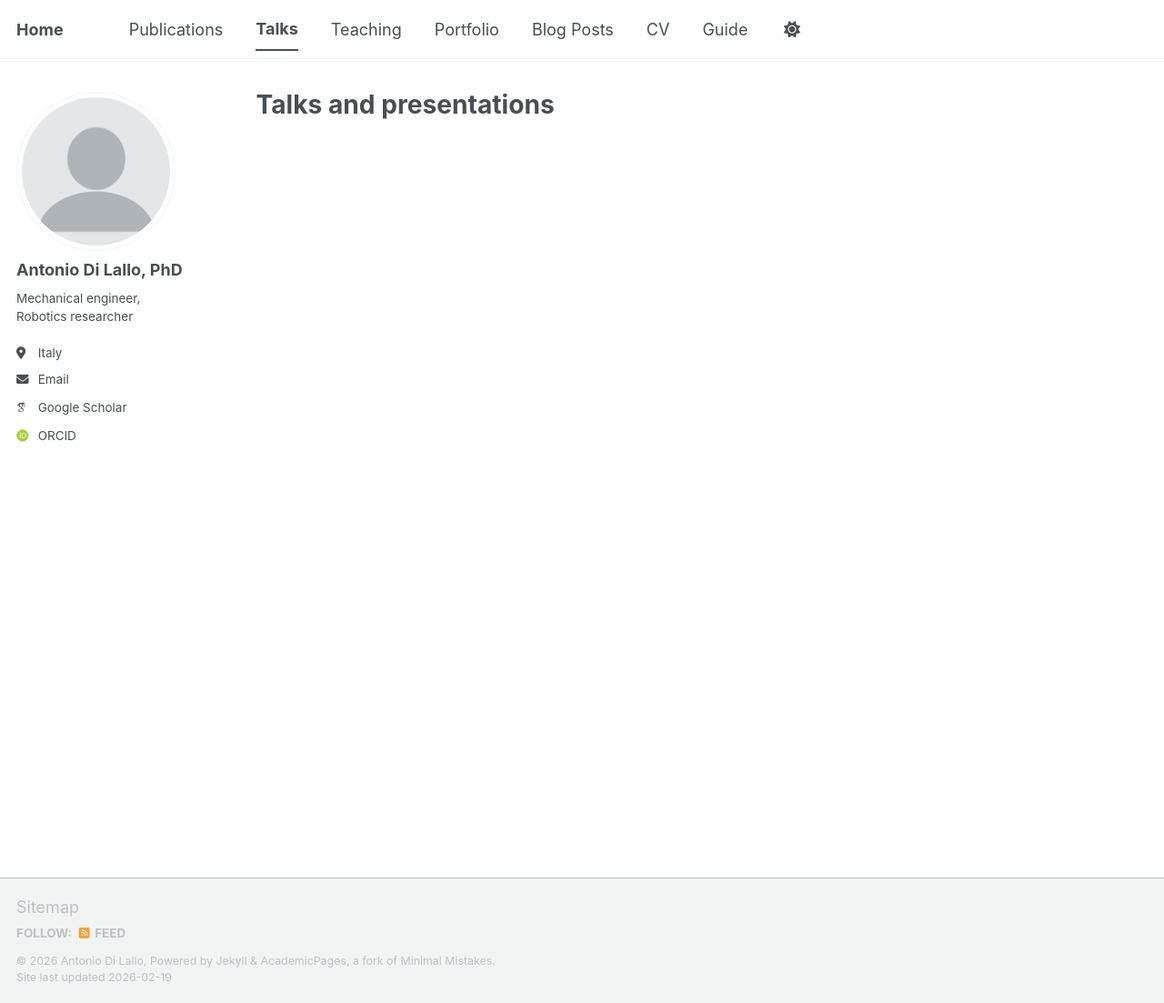
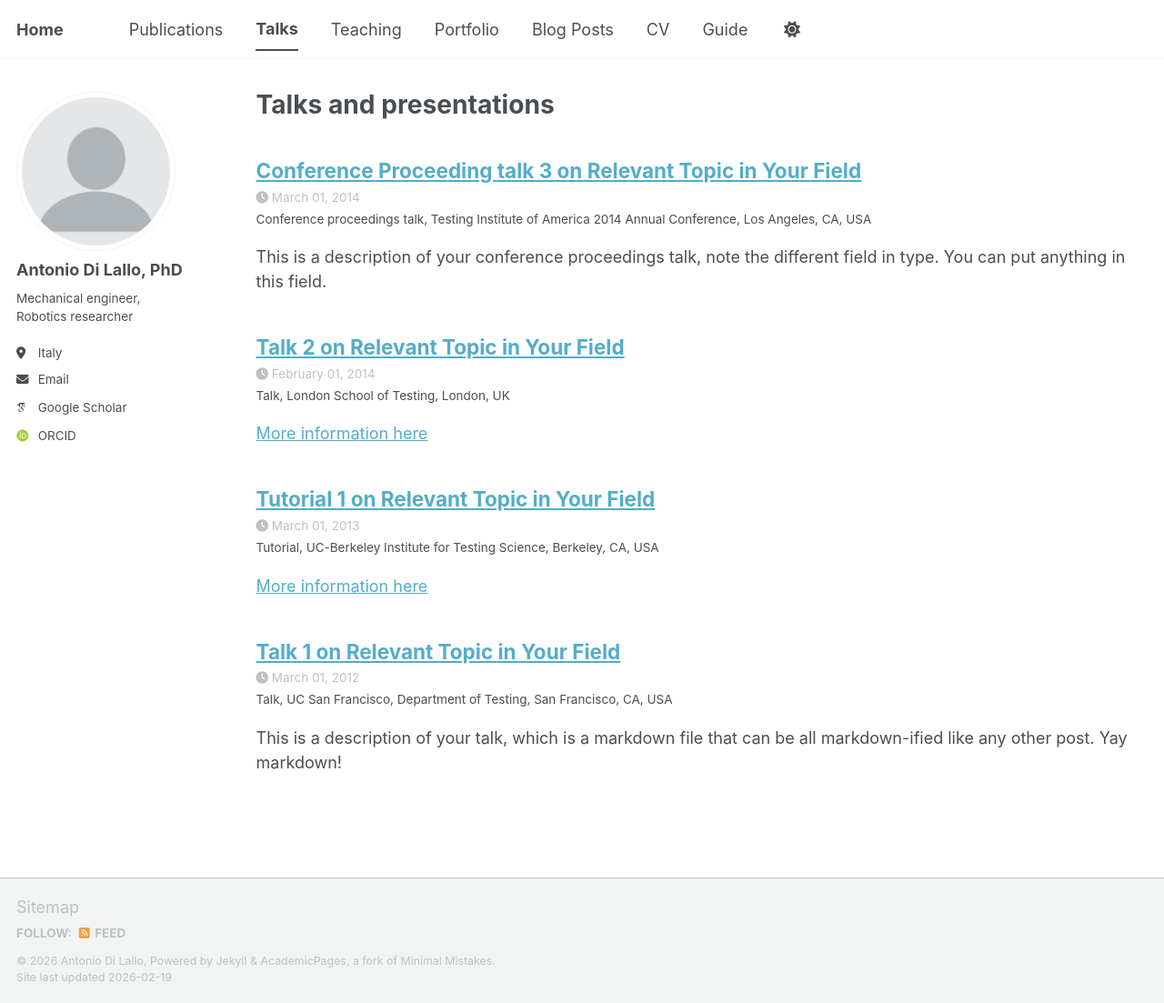
Before and after one commit to AnDiLa/andila.github.io, a Jekyll site: the page built from _pages/talks.html, in a window 1280 px wide and 1103 px high. Shown: the whole window at 91% size. Built offline with Jekyll 4.4.1, drawn with Linux system fonts in a browser that asks for light colours; some web fonts are replaced; a script bundle is joined from its source files by our own code; library files that are not in the unit come from our copies; some of the changed lines change nothing that is shown.

Commit message:
Enable teaching and talks collections in config

```diff
--- a/_config.yml
+++ b/_config.yml
@@ -221,18 +221,18 @@ kramdown:
 
 # These settings control the types of collections used by the template
 collections:
-  #teaching:
-    #output: true
-    #permalink: /:collection/:path/
+  teaching:
+    output: true
+    permalink: /:collection/:path/
   publications:
     output: true
     permalink: /:collection/:path/
   portfolio:
     output: true
     permalink: /:collection/:path/
-  #talks:
-    #output: true
-    #permalink: /:collection/:path/
+  talks:
+    output: true
+    permalink: /:collection/:path/
 
 
 # These settings control how pages and collections are included in the site
```
